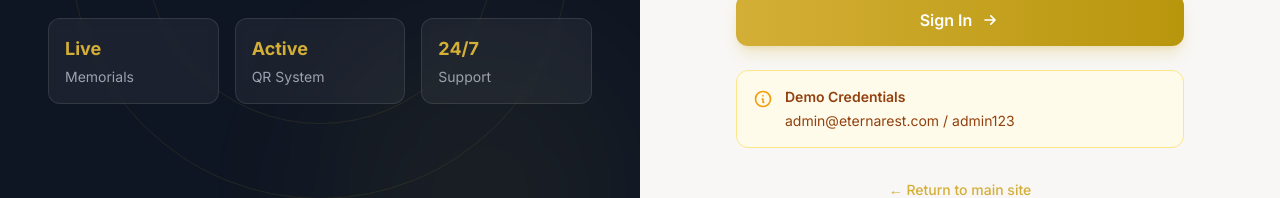
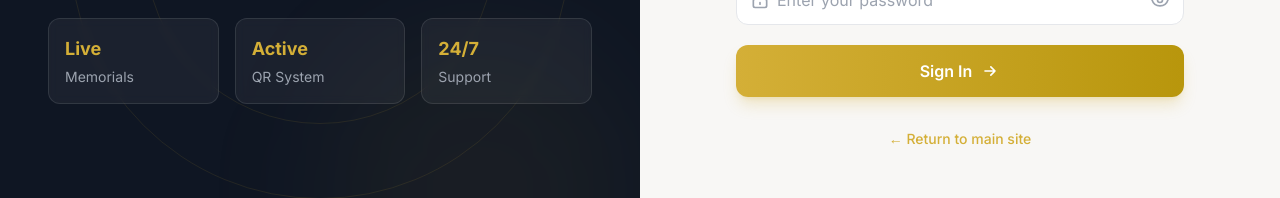
Before and after one commit to Edward2033/EternaRest-Digital-Memorial-System, a React (Vite) app: page /admin in a window 1280 px wide. Shown: the part 451-649 px from the top of the page. Built offline with nearby package versions, Linux system fonts and the light colour scheme; no server answers.

Commit message:
remove demo credentials box from admin login page

```diff
--- a/src/pages/admin/AdminLogin.tsx
+++ b/src/pages/admin/AdminLogin.tsx
@@ -187,16 +187,6 @@ export default function AdminLogin() {
             </button>
           </form>
 
-          <div className="mt-6 p-4 bg-amber-50 border border-amber-200 rounded-xl flex gap-3">
-            <svg className="w-5 h-5 text-amber-500 flex-shrink-0 mt-0.5" fill="none" stroke="currentColor" viewBox="0 0 24 24">
-              <path strokeLinecap="round" strokeLinejoin="round" strokeWidth={2} d="M13 16h-1v-4h-1m1-4h.01M21 12a9 9 0 11-18 0 9 9 0 0118 0z" />
-            </svg>
-            <div className="text-sm text-amber-800">
-              <p className="font-semibold mb-1">Demo Credentials</p>
-              <p>admin@eternarest.com / admin123</p>
-            </div>
-          </div>
-
           <p className="text-center mt-8 text-sm text-gray-500">
             <a href="/" className="text-[#d4af37] hover:text-[#b8960c] font-medium transition-colors">
               ← Return to main site
```
